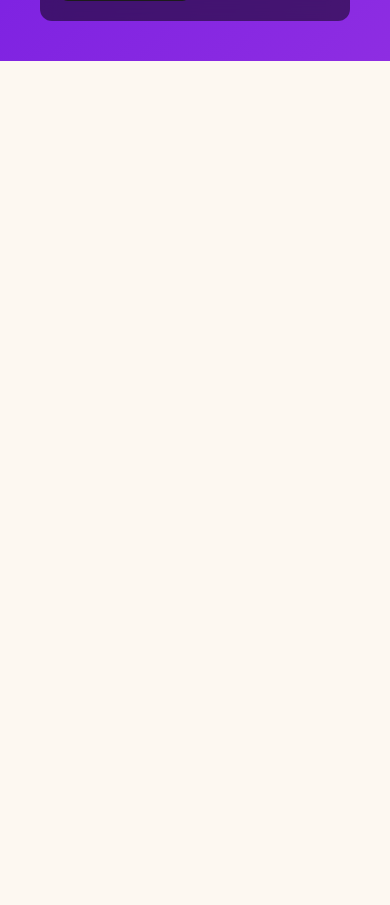
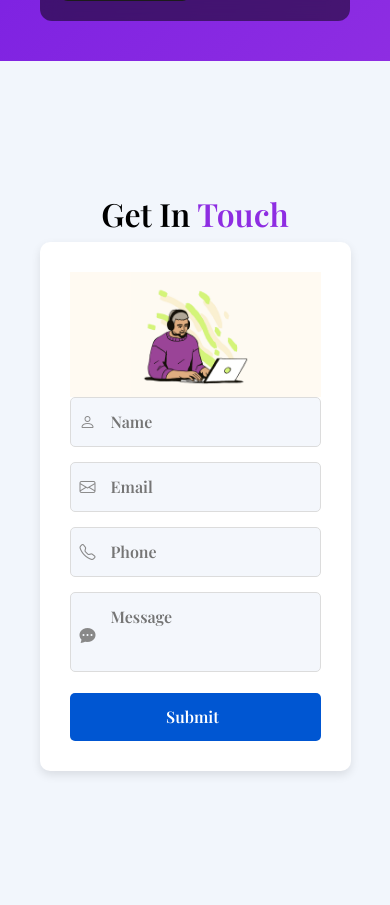
Before and after one commit to momen-uddin/momen-uddin-portfolio, a Flask app: page / in a window 390 px wide. Shown: the part 3293-4198 px from the top of the page. Before the commit the page ends 3354 px from the top, so only its background shows below. Run offline with Flask 3, Linux system fonts and the light colour scheme; some libraries are stand-ins or nearby versions; some web fonts are replaced.

Commit message:
Add contact section with form and responsive styles

```diff
--- a/static/css/style.css
+++ b/static/css/style.css
@@ -252,3 +252,108 @@ h1, h2, h3, h4, h5, h6 {
     height: 250px;
   }
 }
+
+/* get in touch */
+
+.contactMe {
+  background-color: #f2f6fc;
+  display: flex;
+  justify-content: center;
+  align-items: center;
+  min-height: 100vh;
+}
+
+.get-in-touch {
+  text-align: center;
+  padding: 20px;
+  max-width: 800px;
+  width: 90%;
+}
+
+.get-in-touch h2 {
+  font-size: 2em;
+  font-weight: bold;
+  color: #000;
+}
+
+.get-in-touch h2 span {
+  color: #8e2de2;
+}
+
+.contact-container {
+  display: flex;
+  justify-content: space-around;
+  align-items: center;
+  background-color: #fff;
+  padding: 30px;
+  border-radius: 10px;
+  box-shadow: 0px 4px 10px rgba(0, 0, 0, 0.1);
+}
+
+.contact-image img {
+  width: 100%;
+  max-width: 300px;
+  height: auto;
+}
+
+.contact-form {
+  max-width: 350px;
+  width: 100%;
+}
+
+.contact-form form {
+  display: flex;
+  flex-direction: column;
+}
+
+.form-group {
+  position: relative;
+  margin-bottom: 15px;
+}
+
+.form-group i {
+  position: absolute;
+  top: 50%;
+  left: 10px;
+  transform: translateY(-50%);
+  color: #888;
+}
+
+.form-group input,
+.form-group textarea {
+  width: 100%;
+  padding: 12px 15px 12px 40px;
+  border: 1px solid #dcdcdc;
+  border-radius: 5px;
+  background-color: #f4f7fc;
+}
+
+.form-group textarea {
+  resize: none;
+  height: 80px;
+}
+
+button {
+  padding: 12px;
+  color: #fff;
+  background-color: #0056d2;
+  border: none;
+  border-radius: 5px;
+  font-weight: bold;
+  cursor: pointer;
+  transition: background-color 0.3s ease;
+}
+
+button i {
+  margin-left: 5px;
+}
+
+button:hover {
+  background-color: #0041a8;
+}
+
+@media (max-width: 768px) {
+  .contact-container {
+    flex-direction: column;
+  }
+}
--- a/templates/index.html
+++ b/templates/index.html
@@ -220,6 +220,41 @@
       </div>
 
 
+      <!-- get in touch -->
+      <div class="contactMe">
+
+
+      <section class="get-in-touch">
+        <h2><i class="fas fa-headset"></i> Get In <span>Touch</span></h2>
+        <div class="contact-container">
+          <div class="contact-image">
+            <img src="../static/img/cs.png" alt="Customer Service Illustration">
+          </div>
+          <div class="contact-form">
+            <form>
+              <div class="form-group">
+                <i class="bi bi-person"></i>
+                <input type="text" placeholder="Name" required>
+              </div>
+              <div class="form-group">
+                <i class="bi bi-envelope"></i>
+                <input type="email" placeholder="Email" required>
+              </div>
+              <div class="form-group">
+                <i class="bi bi-telephone"></i>
+                <input type="tel" placeholder="Phone" required>
+              </div>
+              <div class="form-group">
+                <i class="bi bi-chat-dots-fill"></i>
+                <textarea placeholder="Message" required></textarea>
+              </div>
+              <button type="submit">Submit <i class="fas fa-paper-plane"></i></button>
+            </form>
+          </div>
+        </div>
+      </section>
+</div>
+
     <!-- Vendor JS Files -->
     <script src="https://code.jquery.com/jquery-3.6.0.min.js"></script>
     <script src="../static/vendor/bootstrap/js/bootstrap.bundle.min.js"></script>
```
Also changed, not shown: static/img/cs.png (added).
